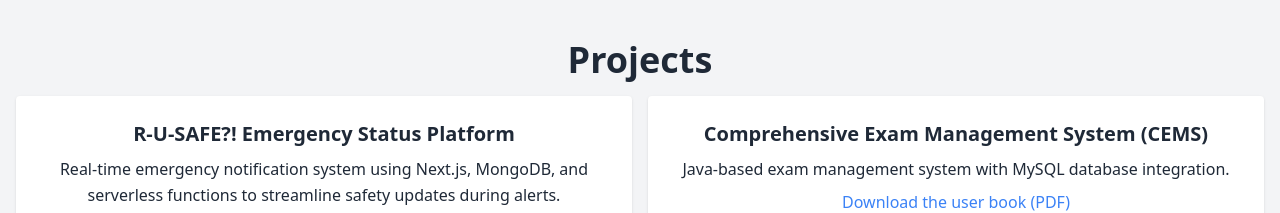
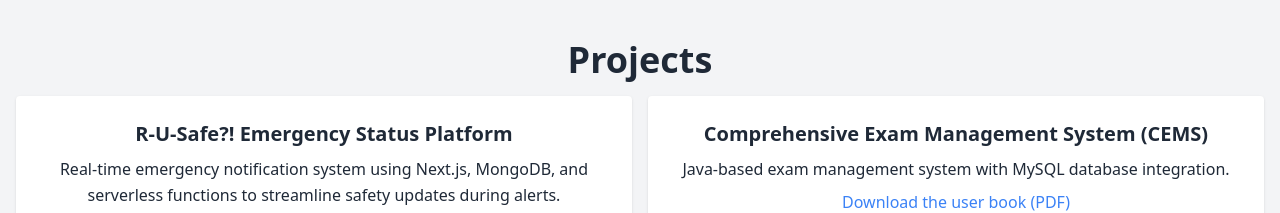
Before and after one commit to garbuzshay/Portfolio-garbuz, a React (Create React App) app: page / in a window 1280 px wide. Shown: the part 2240-2453 px from the top of the page. Built offline with nearby package versions, Linux system fonts and the light colour scheme.

Commit message:
added r-u-safe?!

```diff
--- a/src/components/Projects.js
+++ b/src/components/Projects.js
@@ -10,7 +10,7 @@
 
           {/* R-U-SAFE?! Project */}
           <div className="bg-white dark:bg-gray-800 p-6 rounded shadow">
-            <h3 className="text-xl font-semibold mb-2">R-U-SAFE?! Emergency Status Platform</h3>
+            <h3 className="text-xl font-semibold mb-2">R-U-Safe?! Emergency Status Platform</h3>
             <p className="leading-relaxed mb-2">
               Real-time emergency notification system using Next.js, MongoDB, and serverless functions to streamline safety updates during alerts.
             </p>
```
